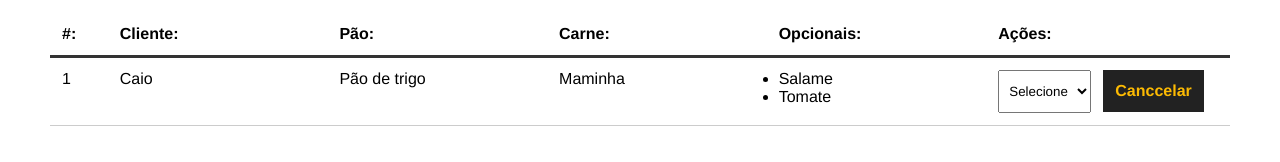
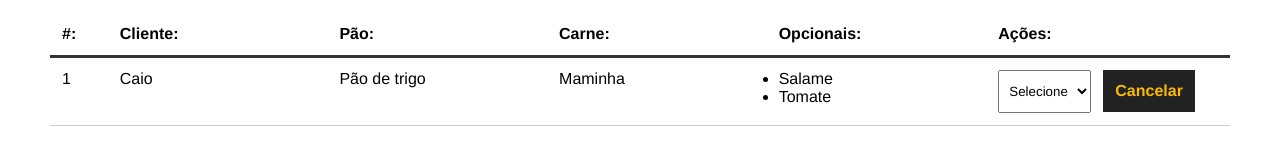
Before and after one commit to CaioCostaC/Projeto-vue, a Vue app: page /pedidos in a window 1280 px wide. Shown: the part 193-355 px from the top of the page. Built offline with nearby package versions, Linux system fonts and the light colour scheme.

Commit message:
Correção de texto

```diff
--- a/src/components/Dashboard.vue
+++ b/src/components/Dashboard.vue
@@ -26,7 +26,7 @@
                     <select name="status" class="status">
                         <option value="">Selecione</option>
                     </select>
-                    <button class="delet-btn">Canccelar</button>
+                    <button class="delet-btn">Cancelar</button>
                 </div>
             </div>
         </div>
```
